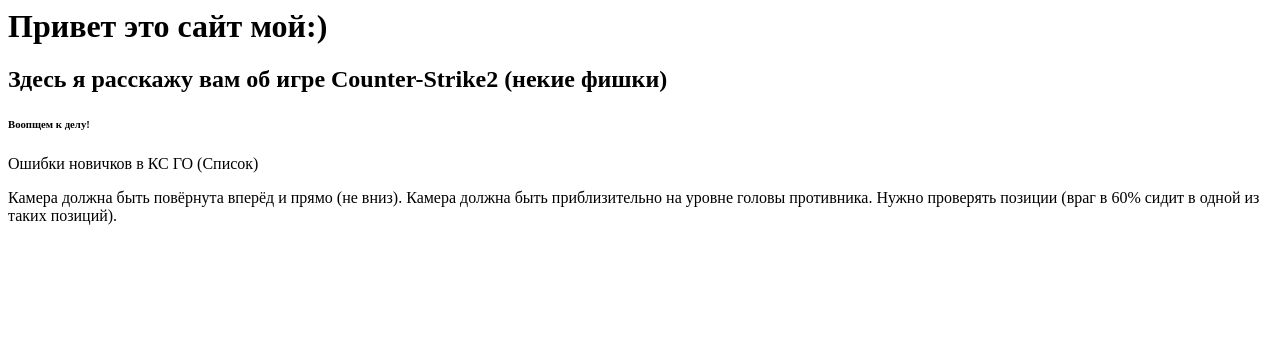
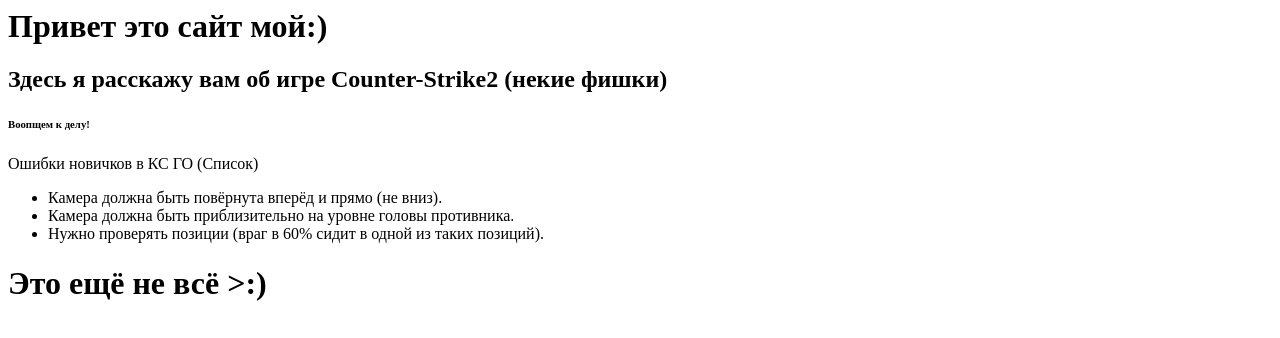
Before and after one commit to sema514/Cema000, a plain HTML site: page index.html in a window 1280 px wide. Drawn offline with Linux system fonts and the light colour scheme.

Commit message:
Update index.html

```diff
--- a/index.html
+++ b/index.html
@@ -7,9 +7,12 @@
      <body>
        <div>
          <P>Ошибки новичков в КС ГО (Список)</P>
-         Камера должна быть повёрнута вперёд и прямо (не вниз).
-         Камера должна быть приблизительно на уровне головы противника.
-         Нужно проверять позиции (враг в 60% сидит в одной из таких позиций).
+         <ul>
+        <li> Камера должна быть повёрнута вперёд и прямо (не вниз).</li>
+        <li> Камера должна быть приблизительно на уровне головы противника.</li>
+        <li> Нужно проверять позиции (враг в 60% сидит в одной из таких позиций).</li>
+           </ul>
+         <h1>Это ещё не всё >:) </h1>
 
 
 
```
